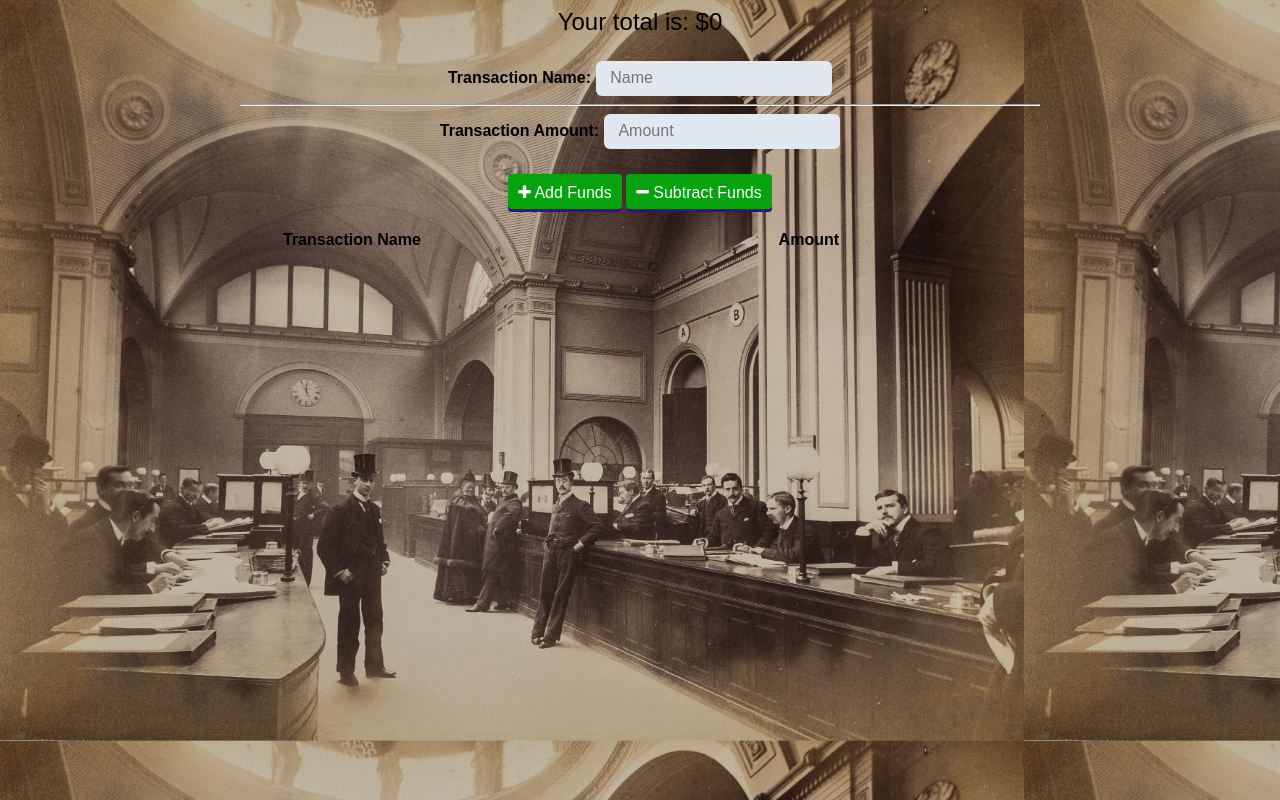
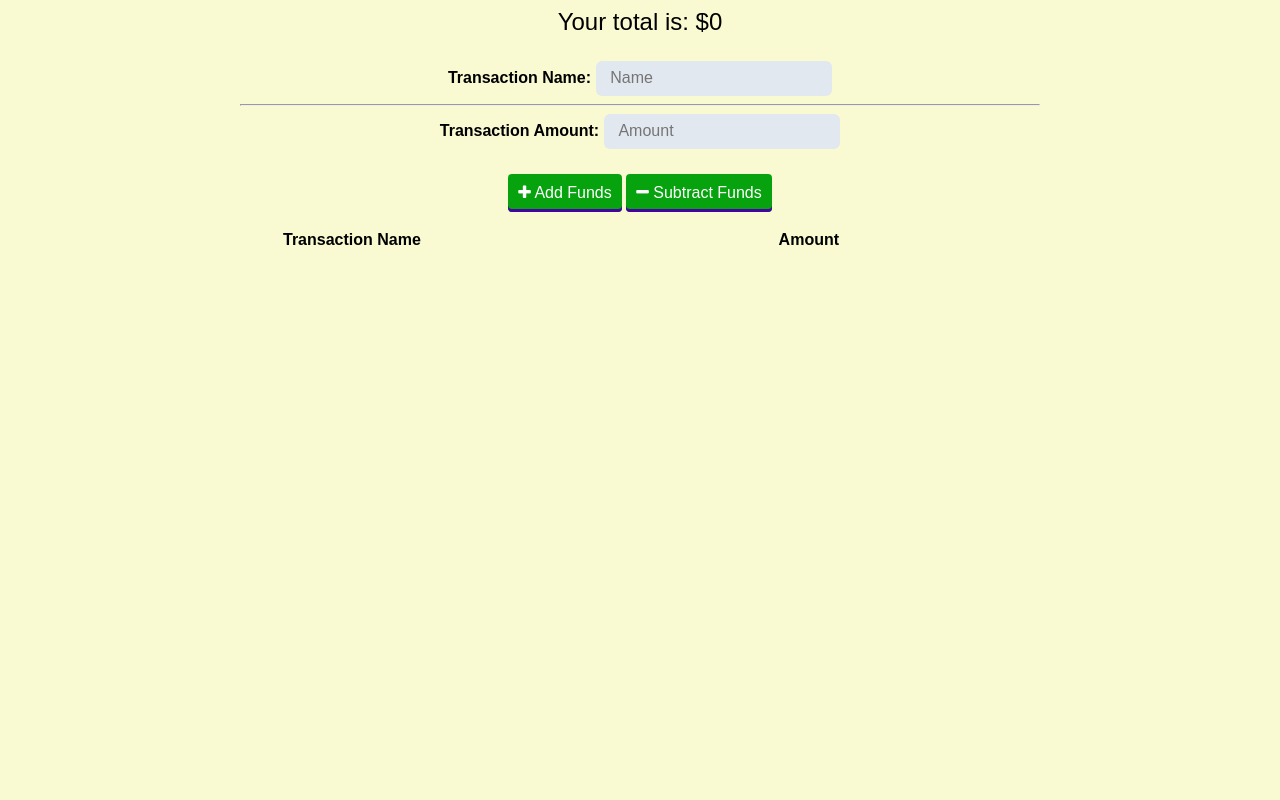
Before and after one commit to soverylarry/OnlineOffLineBudgetTracker, a website: page public/index.html in a window 1280 px wide. Drawn offline with nearby package versions, Linux system fonts and the light colour scheme; no server answers.

Commit message:
updating background styling

```diff
--- a/public/style.css
+++ b/public/style.css
@@ -5,8 +5,7 @@
 body {
   font-size: 16px;
   font-family: Arial;
-  background-image: url("/img/banker.jpg");
-  background-size: 80%;
+  background-color: lightgoldenrodyellow;
 }
 
 button,
```
